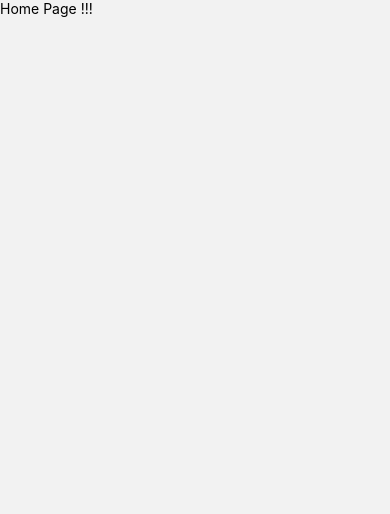
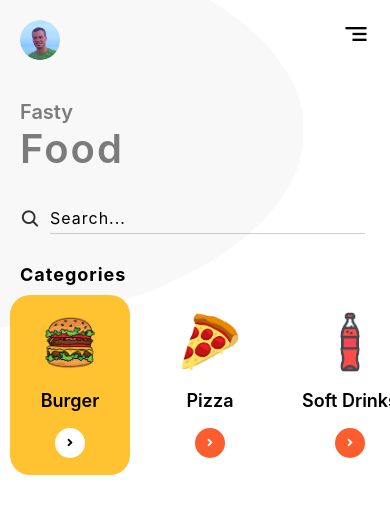
Before and after one commit to Saoa35/FastyFood, a React Native app: screen /home in a window 390 px wide. Shown: the top 514 px of the page. Built offline with nearby package versions, Linux system fonts and the light colour scheme.

Commit message:
+ created Categories

```diff
--- a/package.json
+++ b/package.json
@@ -26,6 +26,7 @@
     "@react-native/metro-config": "^0.72.9",
     "@tsconfig/react-native": "^3.0.0",
     "@types/react": "^18.0.24",
+    "@types/react-native-vector-icons": "^6.4.13",
     "@types/react-test-renderer": "^18.0.0",
     "babel-jest": "^29.2.1",
     "eslint": "^8.19.0",
--- a/src/components/Home.tsx
+++ b/src/components/Home.tsx
@@ -1,10 +1,186 @@
-import React from 'react';
-import {Text, View} from 'react-native';
+import React, {useState} from 'react';
+import {
+  Image,
+  View,
+  ScrollView,
+  StatusBar,
+  TouchableOpacity,
+  Text,
+  TextInput,
+  FlatList,
+} from 'react-native';
+import {COLORS, Categories} from '../database/items';
+import Material from 'react-native-vector-icons/MaterialIcons';
+import Ionicons from 'react-native-vector-icons/Ionicons';
+import FontAwesome from 'react-native-vector-icons/FontAwesome5';
+import {Category, Item} from '../@types/inrefaces';
 
 const Home: React.FC = () => {
+  const [currentSelected, setCurrentSelected] = useState(0);
+
+  const renderCatigories = ({item, index}: {item: Category; index: number}) => {
+    return (
+      <TouchableOpacity
+        activeOpacity={0.9}
+        onPress={() => setCurrentSelected(index)}>
+        <View
+          style={{
+            width: 120,
+            height: 180,
+            justifyContent: 'space-evenly',
+            alignItems: 'center',
+            backgroundColor:
+              currentSelected == index ? COLORS.accent : COLORS.white,
+            borderRadius: 20,
+            margin: 10,
+            elevation: 5,
+          }}>
+          <View style={{width: 60, height: 60}}>
+            <Image
+              source={item.image}
+              style={{width: '100%', height: '100%', resizeMode: 'center'}}
+            />
+          </View>
+          <Text style={{fontSize: 18, color: COLORS.black, fontWeight: '600'}}>
+            {item.name}
+          </Text>
+          <View
+            style={{
+              width: 30,
+              height: 30,
+              borderRadius: 100,
+              backgroundColor:
+                currentSelected == index ? COLORS.white : COLORS.accentRed,
+              justifyContent: 'center',
+              alignItems: 'center',
+            }}>
+            <FontAwesome
+              name="angle-right"
+              style={{
+                fontSize: 12,
+                color: currentSelected == index ? COLORS.black : COLORS.white,
+              }}
+            />
+          </View>
+        </View>
+      </TouchableOpacity>
+    );
+  };
+
   return (
-    <View>
-      <Text>Home Page !!!</Text>
+    <View
+      style={{
+        width: '100%',
+        height: '100%',
+        backgroundColor: COLORS.white,
+      }}>
+      <ScrollView>
+        <View
+          style={{
+            width: '100%',
+            height: '100%',
+            backgroundColor: COLORS.white,
+            position: 'relative',
+          }}>
+          <StatusBar backgroundColor={COLORS.white} barStyle={'dark-content'} />
+
+          <Image
+            source={require('../database/images/background.png')}
+            style={{position: 'absolute', top: 0, left: -100}}
+          />
+
+          <View
+            style={{
+              flexDirection: 'row',
+              justifyContent: 'space-between',
+              padding: 20,
+            }}>
+            <TouchableOpacity style={{width: 40, height: 40}}>
+              <Image
+                source={require('../database/images/profile.jpg')}
+                style={{
+                  width: '100%',
+                  height: '100%',
+                  resizeMode: 'contain',
+                  borderRadius: 500,
+                }}
+              />
+            </TouchableOpacity>
+
+            <TouchableOpacity>
+              <Material
+                name="segment"
+                style={{fontSize: 28, color: COLORS.black}}
+              />
+            </TouchableOpacity>
+          </View>
+
+          <View style={{padding: 20}}>
+            <Text
+              style={{
+                fontSize: 20,
+                color: COLORS.black,
+                opacity: 0.5,
+                fontWeight: '600',
+              }}>
+              Fasty
+            </Text>
+
+            <Text
+              style={{
+                fontSize: 40,
+                color: COLORS.black,
+                opacity: 0.5,
+                fontWeight: '600',
+                letterSpacing: 2,
+              }}>
+              Food
+            </Text>
+          </View>
+          <View
+            style={{
+              paddingHorizontal: 20,
+              paddingVertical: 10,
+              flexDirection: 'row',
+              alignItems: 'center',
+            }}>
+            <Ionicons
+              name="search"
+              style={{fontSize: 20, color: COLORS.black, opacity: 0.8}}
+            />
+            <TextInput
+              placeholder="Search..."
+              style={{
+                color: COLORS.black,
+                fontSize: 16,
+                paddingVertical: 5,
+                borderBottomWidth: 1,
+                borderBottomColor: COLORS.black + 30,
+                width: '90%',
+                marginLeft: 10,
+                letterSpacing: 1,
+              }}
+            />
+          </View>
+          <Text
+            style={{
+              paddingTop: 20,
+              paddingHorizontal: 20,
+              fontSize: 18,
+              fontWeight: '700',
+              color: COLORS.black,
+              letterSpacing: 1,
+            }}>
+            Categories
+          </Text>
+          <FlatList
+            horizontal={true}
+            data={Categories}
+            renderItem={renderCatigories}
+            showsHorizontalScrollIndicator={false}
+          />
+        </View>
+      </ScrollView>
     </View>
   );
 };
```
Also changed, not shown: 3 other files (tests, documents, lock files or other folders).
